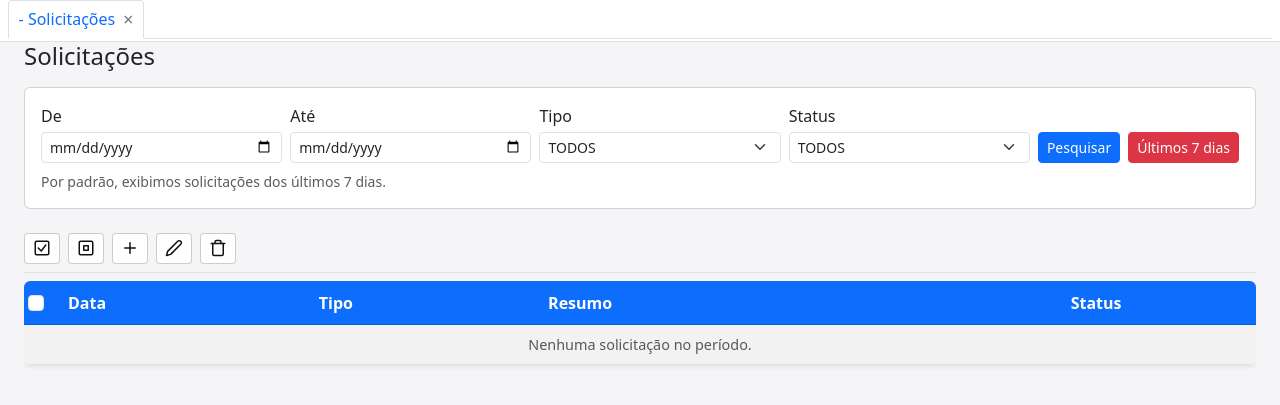
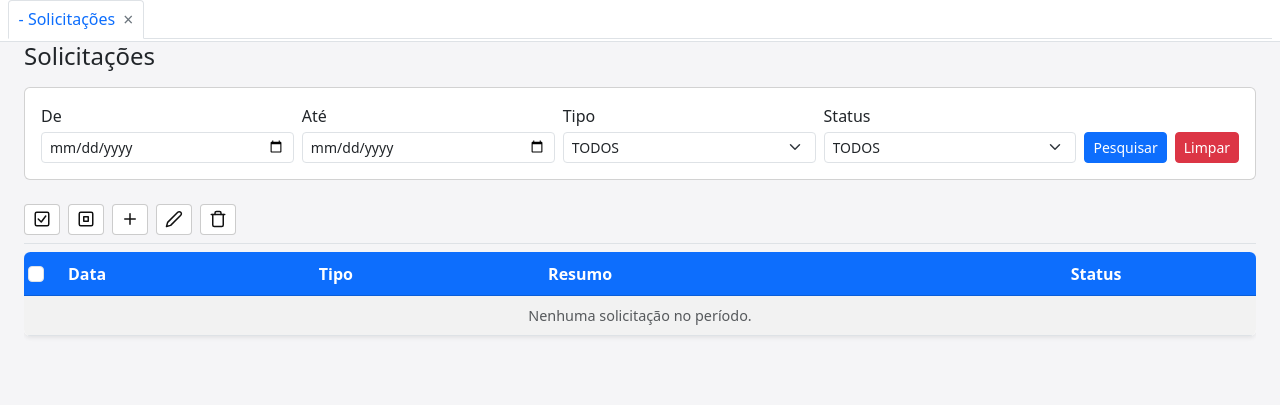
Before and after one commit to brunnoskywer/gestorcontrato, a Python web app: template app/templates/admin/requests/list.html in a window 1280 px wide. Shown: the part 56-461 px from the top of the page. Run offline with Jinja, Linux system fonts and the light colour scheme; the template is opened without the code that fills it, so the values that code supplies are empty; some libraries are stand-ins or nearby versions.

Commit message:
Corrige erro 500 ao abrir nova solicitacao e ajusta filtros da listagem.
Co-authored-by: Cursor <cursoragent@cursor.com>

```diff
--- a/app/services/requests.py
+++ b/app/services/requests.py
@@ -13,6 +13,7 @@ from app.models import (
     CONTRACT_TYPE_MOTOBOY,
     Contract,
     Supplier,
+    SUPPLIER_CLIENT,
     SUPPLIER_MOTOBOY,
 )
 from app.models.requests import (
--- a/app/templates/admin/requests/list.html
+++ b/app/templates/admin/requests/list.html
@@ -46,10 +46,9 @@
       </div>
       <div class="admin-filter-flex__actions">
         <button type="submit" class="btn btn-primary btn-sm">Pesquisar</button>
-        <a href="{{ url_for('admin.requests_list') }}" class="btn btn-danger btn-sm">Últimos 7 dias</a>
+        <a href="{{ url_for('admin.requests_list') }}" class="btn btn-danger btn-sm">Limpar</a>
       </div>
     </form>
-    <p class="text-muted small mb-0 mt-2">Por padrão, exibimos solicitações dos últimos 7 dias.</p>
   </div>
 </div>
 
```
